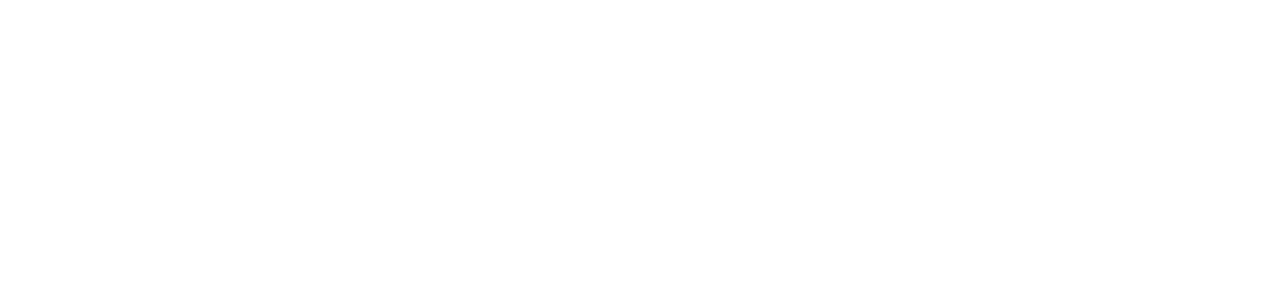
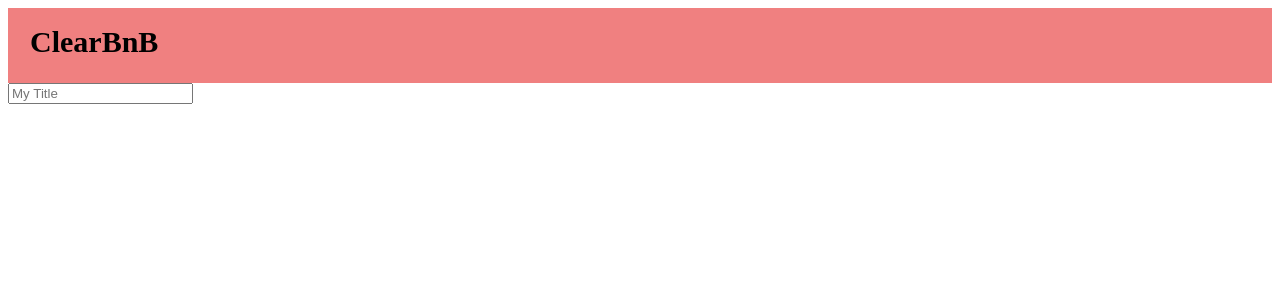
Before and after one commit to Doorsfan/ClearBnB-Database-Group4, a Vue app in the folder frontend/: page /leaseAHouse in a window 1280 px wide. Before the commit this address had no page. Shown: the top 300 px of the page. Built offline with nearby package versions, Linux system fonts and the light colour scheme.

Commit message:
Added the base of Leasing a House

```diff
--- a/frontend/src/router.js
+++ b/frontend/src/router.js
@@ -4,6 +4,7 @@
 import StartPage from './views/StartPage.vue';
 import LoginPage from './views/LoginPage.vue';
 import ProfilePage from './views/ProfilePage.vue';
+import LeaseAHousePage from './views/LeaseAHousePage.vue';
 
 export default createRouter({
   history: createWebHistory(),
@@ -20,5 +21,9 @@
       path: '/profile/:id?',
       component: ProfilePage,
     },
+    {
+      path: '/leaseAHouse',
+      component: LeaseAHousePage
+    }
   ],
 });
--- /dev/null
+++ b/frontend/src/views/LeaseAHousePage.vue
@@ -0,0 +1,35 @@
+<template>
+  <div class="mainDiv">
+    <div class="navbar">
+      <router-link class="clearBnBlogo" to="/">ClearBnB</router-link>
+    </div>
+    <input type="text" placeholder="My Title">
+  </div>
+</template>
+<script>
+export default {
+  components: {},
+  data() {
+    return {};
+  },
+  async mounted() {},
+  methods: {
+    putUpHouseForLease() {},
+  },
+};
+</script>
+<style scoped>
+.navbar{
+  height:75px;
+  background-color: lightcoral;
+}
+.clearBnBlogo{
+  position:absolute;
+  top: 25px;
+  left: 30px;
+  text-decoration: none;
+  color:black;
+  font-weight:bolder;
+  font-size:30px;
+}
+</style>
--- a/frontend/src/views/ProfilePage.vue
+++ b/frontend/src/views/ProfilePage.vue
@@ -8,8 +8,9 @@
     <div class="myProfileBox centerBox">My Profile</div>
     <div class="myProfileInfoBoxUsername centerBox subBox1">Username: TEMP</div>
     <div class="myProfileInfoBoxBalance centerBox subBox2">Balance: TEMP</div>
+    <router-link to="/leaseAHouse" class="centerBox subBox3">Add a Lease</router-link>
     <p class="myLeasesP">My Leases</p>
-    <div class="myProfileInfoBoxLinks centerBox subBox3">
+    <div class="myProfileInfoBoxLinks centerBox subBox4">
       <p class="tempLeaseList">MY LEASE 1 IN LIST</p>
       <p class="tempLeaseList">MY LEASE 2 IN LIST</p>
       <p class="tempLeaseList">MY LEASE 3 IN LIST</p>
@@ -74,6 +75,13 @@
 }
 .subBox3{
   position:absolute;
+  top: 40%;
+  left: 48%;
+  color:blue;
+  text-decoration:underline;
+}
+.subBox4{
+  position:absolute;
   top: 45%;
   left: 46.5%;
 }
```
